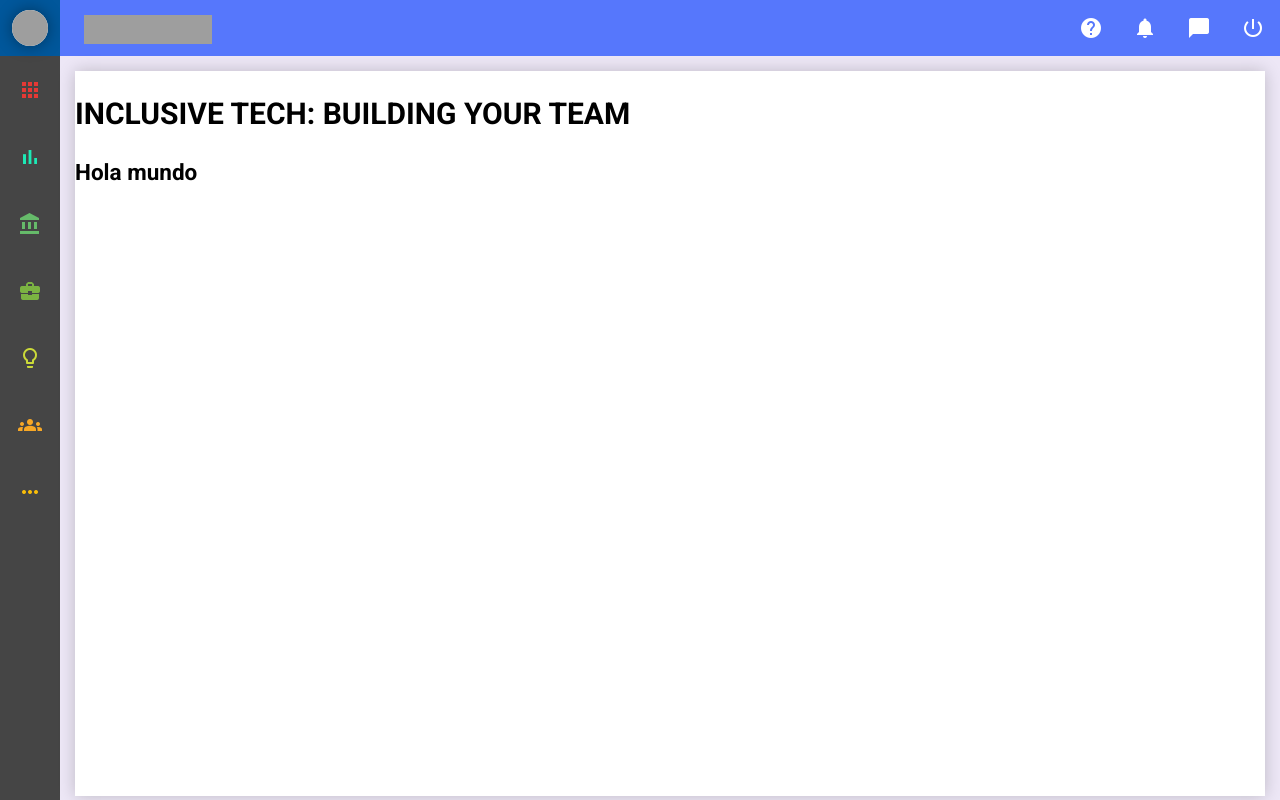
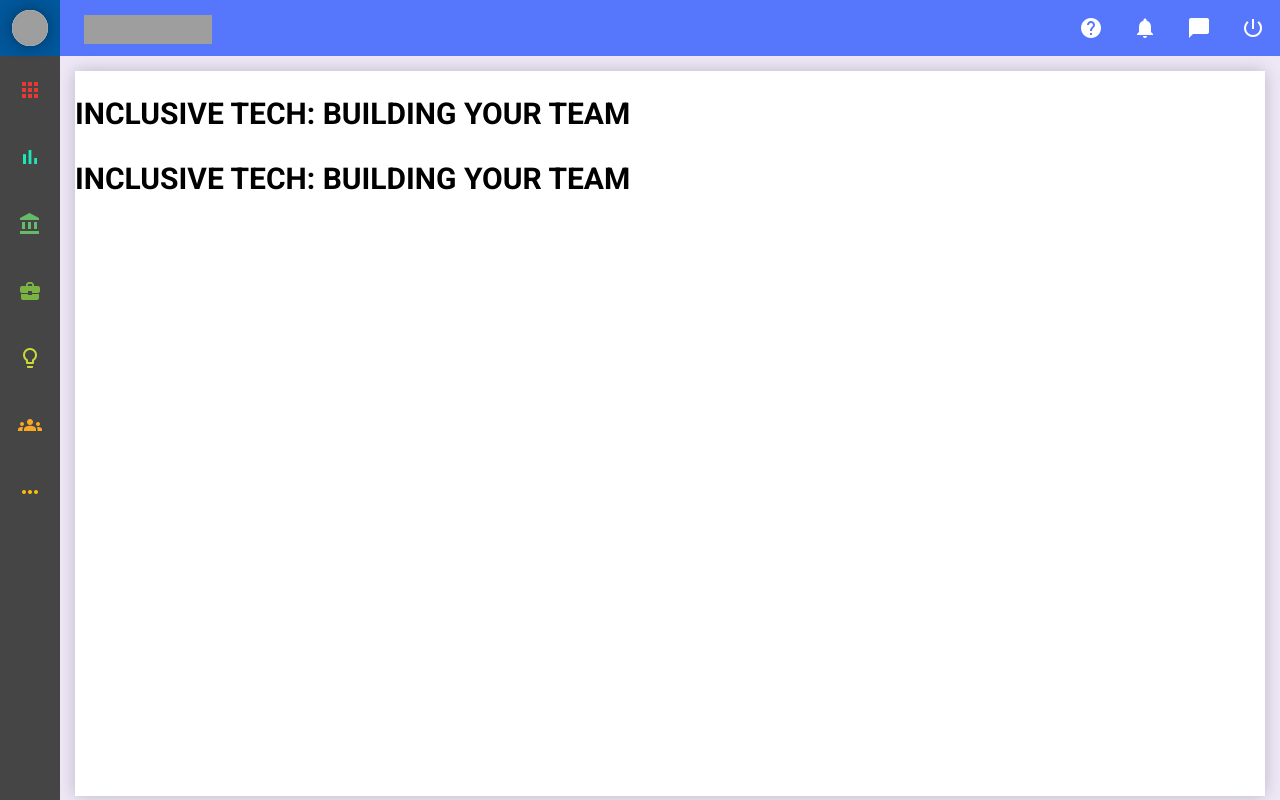
Before and after one commit to Andreabcm/marketplace-vue, a Vue app: page / in a window 1280 px wide. Built offline with nearby package versions, Linux system fonts and the light colour scheme; grey boxes are pictures that could not be loaded.

Commit message:
cloning repository

```diff
--- a/src/views/Learning.vue
+++ b/src/views/Learning.vue
@@ -2,7 +2,7 @@
   <MainLayout>
     <template v-slot:main-content>
       <h1>INCLUSIVE TECH: BUILDING YOUR TEAM</h1>
-      <h2>Hola mundo </h2>
+      <h1>INCLUSIVE TECH: BUILDING YOUR TEAM</h1>
     </template>
   </MainLayout>
 </template>
```
